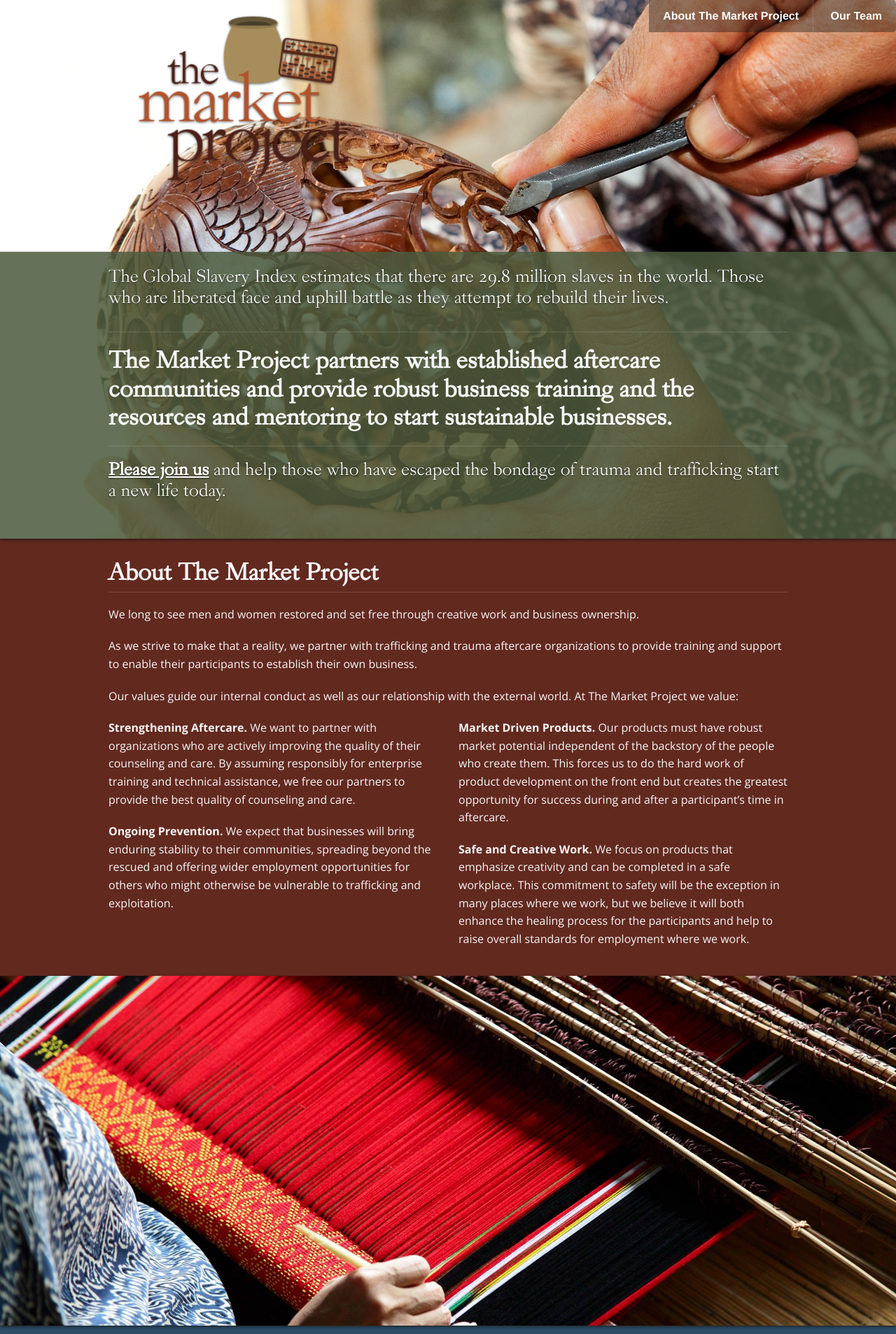
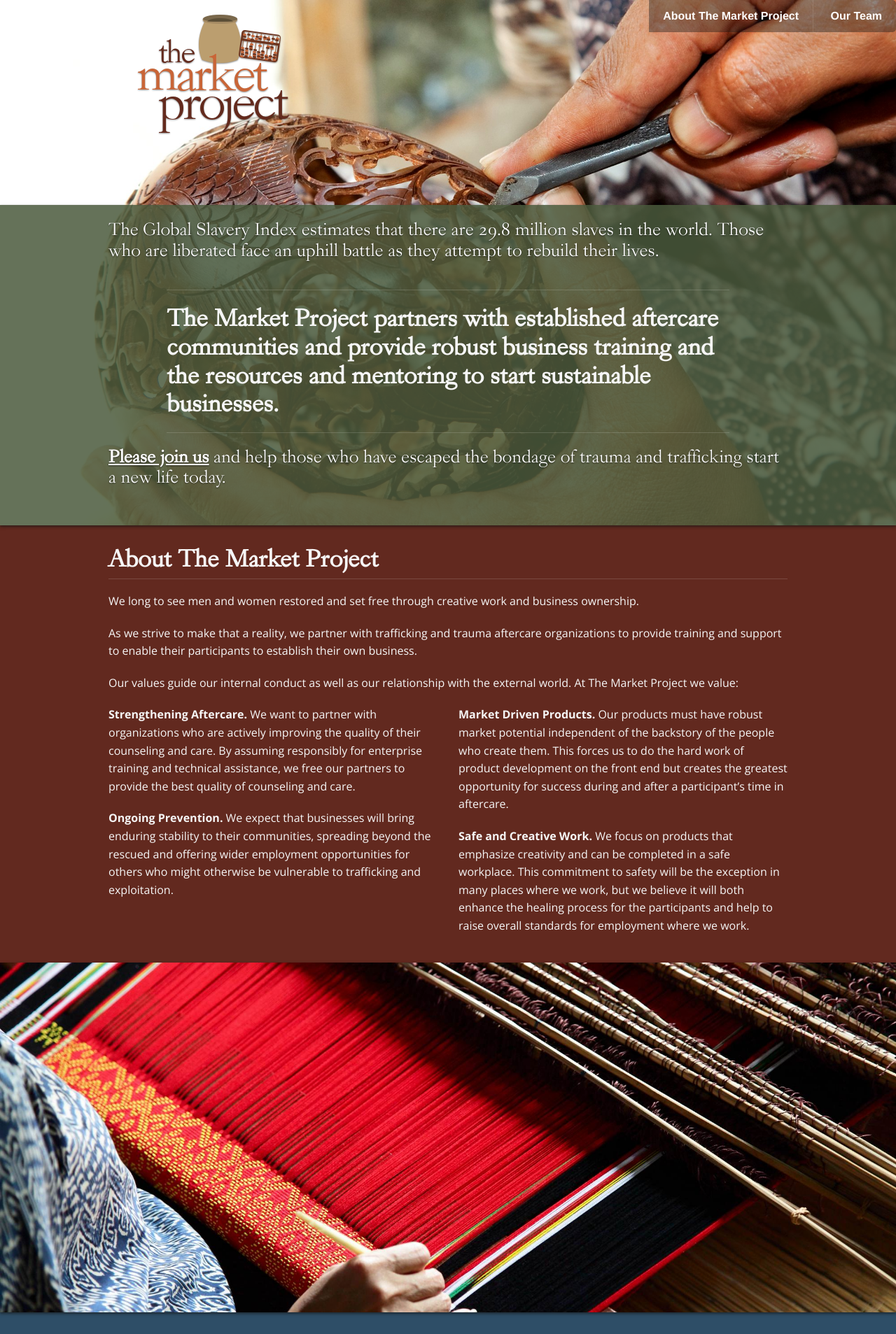
Before and after one commit to themarketproject/themarketproject.github.com, a Jekyll site: the page built from index.md, in a window 1280 px wide. Shown: the top 1907 px of the page at 70% size. Built offline with Jekyll 4.4.1, drawn with Linux system fonts in a browser that asks for light colours; nearby versions of some CDN libraries; Markdown is read by kramdown in place of the engine named in the settings; some of the changed text lies outside the part shown.

Commit message:
More design tweaks from carolyn

```diff
--- a/index.md
+++ b/index.md
@@ -17,9 +17,15 @@
   <section id="about">
     <div class="row">
       <div class="large-12 columns">
-        <p class="problem">The Global Slavery Index estimates that there are 29.8 million slaves in the world. Those who are liberated face and uphill battle as they attempt to rebuild their lives.</p>
+        <p class="problem">The Global Slavery Index estimates that there are 29.8 million slaves in the world. Those who are liberated face an uphill battle as they attempt to rebuild their lives.</p>
 
-        <h2>The Market Project partners with established aftercare communities and provide robust business training and the resources and mentoring to start sustainable businesses.</h2>
+        <div class="row">
+          <div class="large-10 large-offset-1 columns">
+
+            <h2>The Market Project partners with established aftercare communities and provide robust business training and the resources and mentoring to start sustainable businesses.</h2>
+
+          </div>
+        </div>
 
         <p class="call"><a href="mailto:info@marketproject.org">Please join us</a> and help those who have escaped the bondage of trauma and trafficking start a new life today.</p>
       </div>
@@ -89,4 +95,15 @@
       </div>
     </div>
   </div>
+
+  <div class="row contact">
+    <div class="large-12 columns">
+      <h2>Contact Us</h2>
+
+      <div class="row">
+        <div class="large-6 columns"><strong>Email:</strong> <a href="mailto:info@marketproject.org">info@marketproject.org</a></div>
+        <div class="large-6 columns"><strong>Phone: </strong>(215) 703-7435</div>
+      </div>
+    </div>
+  </div>
 </section>
```
Also changed, not shown: _scss/app.scss (+17 -2 lines), images/logo.png, images/logo@2x.png, stylesheets/app.css.
